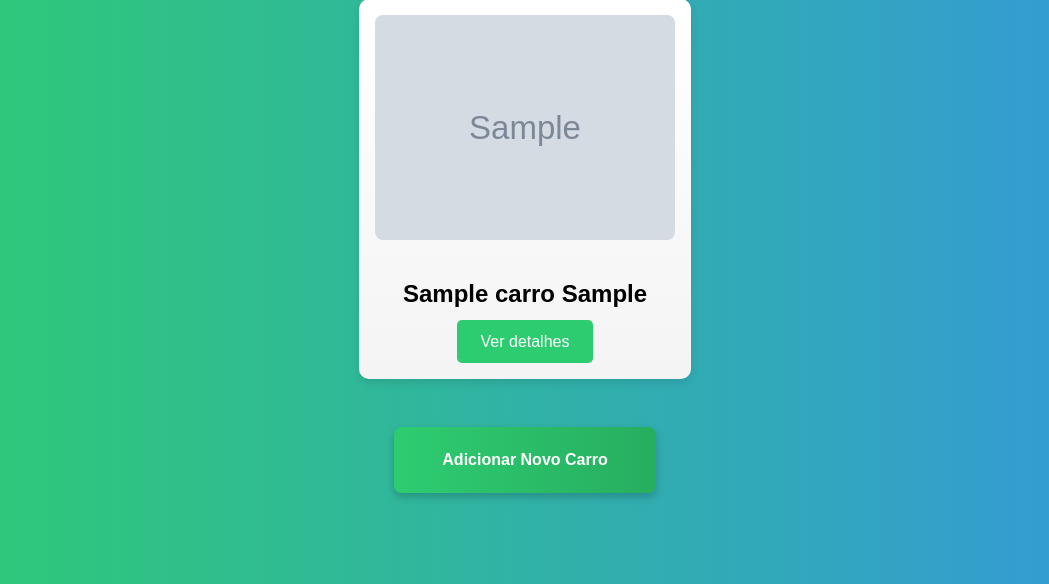
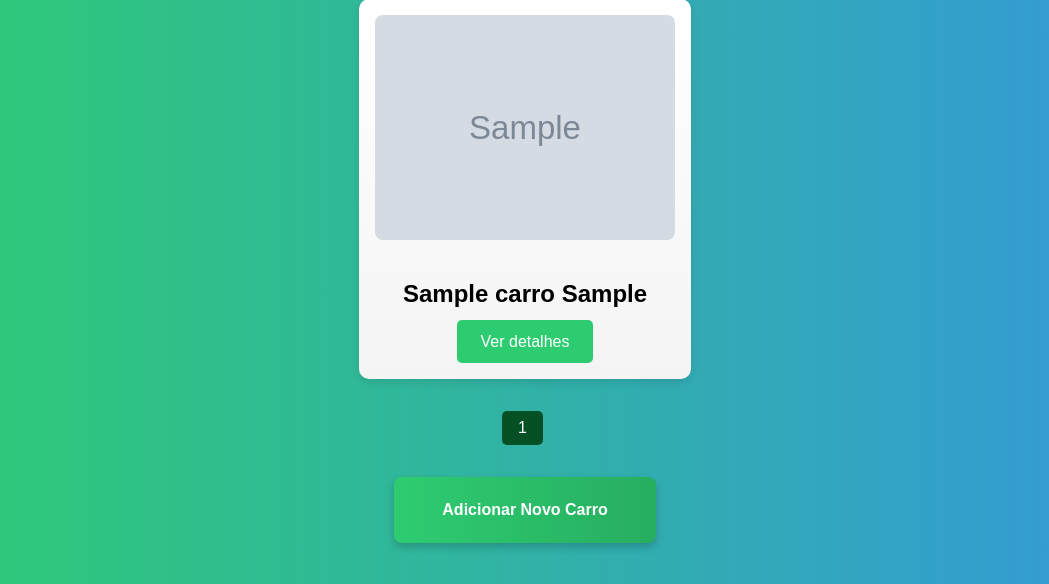
Before and after one commit to JorgeDeTeixeira/Vitrine-de-carros, a Flask app: page /carros in a window 1280 px wide. Shown: the part 216-800 px from the top of the page, without its empty margins (115-1164 px from the left). Run offline with Flask 3, Linux system fonts and the light colour scheme; tables that the repository leaves empty hold one stand-in row (values such as "Sample post"); grey boxes marked "Sample" are stand-in pictures.

Commit message:
Adicionando paginação ao projeto

```diff
--- a/app/routes.py
+++ b/app/routes.py
@@ -9,6 +9,7 @@ from app.models import Carro
 logging.basicConfig(level=logging.ERROR)
 logger = logging.getLogger(__name__)
 
+ITENS_POR_PAGINA = 6
 
 def handle_error_and_redirect(route, error_message, redirect_route='index', log_error=True):
     flash(error_message, 'error')
@@ -27,8 +28,13 @@ def index():
 @app.route('/carros')
 def listarCarros():
     try:
-        carros = Carro.query.all()
-        return render_template('carros.html', carros=carros)
+        # Obter o número da página a partir dos parâmetros da requisição
+        pagina = request.args.get('pagina', 1, type=int)
+
+        # Paginação dos carros
+        carros_paginados = Carro.query.paginate(page=pagina, per_page=ITENS_POR_PAGINA, error_out=False)
+
+        return render_template('carros.html', carros=carros_paginados)
     except SQLAlchemyError as e:
         return handle_error_and_redirect('listarCarros', f'Erro ao listar carros: {str(e)}', log_error=True)
 
--- a/app/static/carros.css
+++ b/app/static/carros.css
@@ -148,3 +148,27 @@ body {
         padding: 1.2em 2em;
     }
 }
+
+.pagination {
+    margin-top: 1em;
+}
+
+.pagination a,
+.pagination span {
+    display: inline-block;
+    padding: 0.5em 1em;
+    margin-right: 5px;
+    background-color: #27ae60;
+    color: white;
+    text-decoration: none;
+    border-radius: 5px;
+    transition: background-color 0.3s ease-in-out;
+}
+
+.pagination a:hover {
+    background-color: #10a04c;
+}
+
+.pagination .current {
+    background-color: #055024;
+}
--- a/app/templates/carros.html
+++ b/app/templates/carros.html
@@ -28,7 +28,7 @@
             <h1 style="color: rgb(255, 255, 255)">Vitrine de Carros</h1>
 
             <div class="car-list">
-                {% for carro in carros %}
+                {% for carro in carros.items %}
                 <div class="car-card">
                     <img src="{{ carro.img }}" alt="Imagem do Carro" />
                     <h2>{{ carro.nome }} {{ carro.modelo }}</h2>
@@ -40,6 +40,28 @@
                 {% endfor %}
             </div>
 
+            <!-- Adicione a navegação entre páginas -->
+            <div class="pagination">
+                {% if carros.has_prev %}
+                <a href="{{ url_for('listarCarros', pagina=carros.prev_num) }}"
+                    >« Anterior</a
+                >
+                {% endif %} {% for num in carros.iter_pages() %} {% if num %} {%
+                if num == carros.page %}
+                <span class="current">{{ num }}</span>
+                {% else %}
+                <a href="{{ url_for('listarCarros', pagina=num) }}"
+                    >{{ num }}</a
+                >
+                {% endif %} {% else %}
+                <span class="ellipsis">...</span>
+                {% endif %} {% endfor %} {% if carros.has_next %}
+                <a href="{{ url_for('listarCarros', pagina=carros.next_num) }}"
+                    >Próxima »</a
+                >
+                {% endif %}
+            </div>
+
             <a href="{{ url_for('adicionarCarro') }}" class="add-car-button"
                 >Adicionar Novo Carro</a
             >
```
